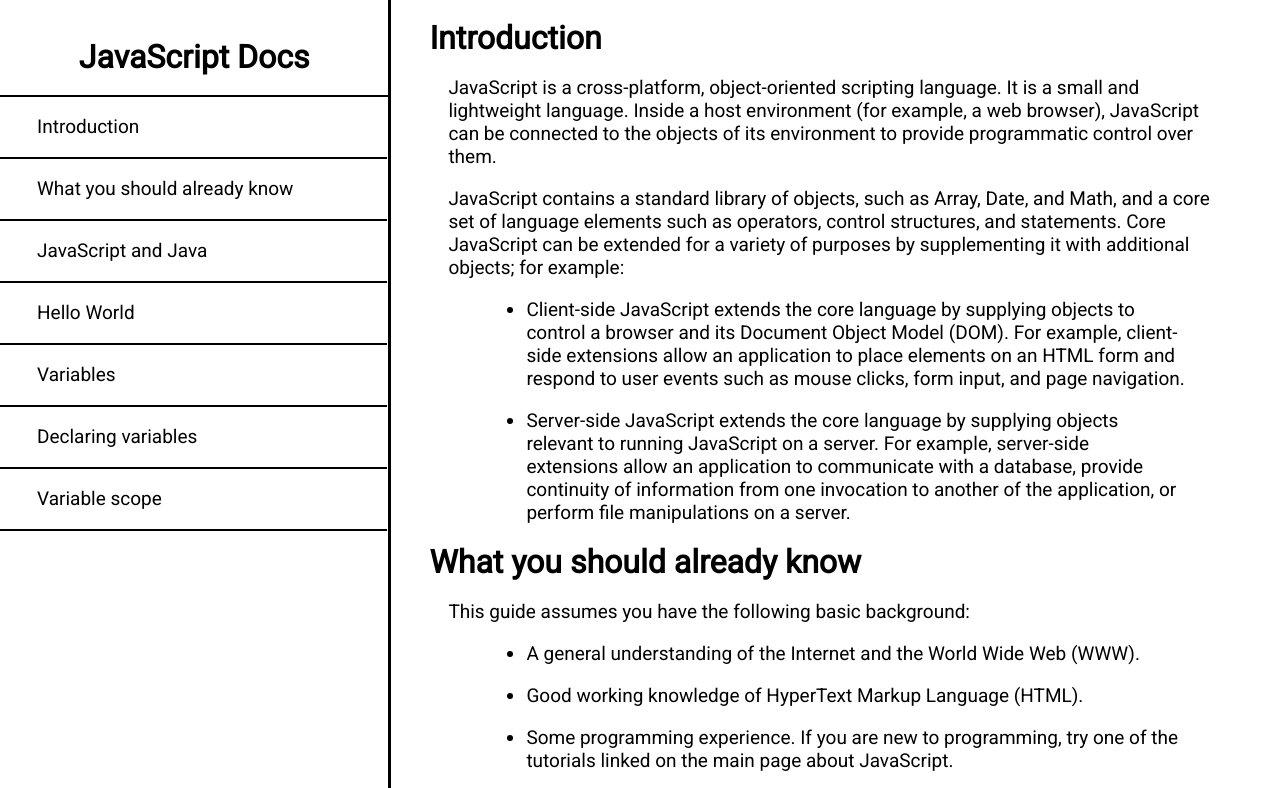
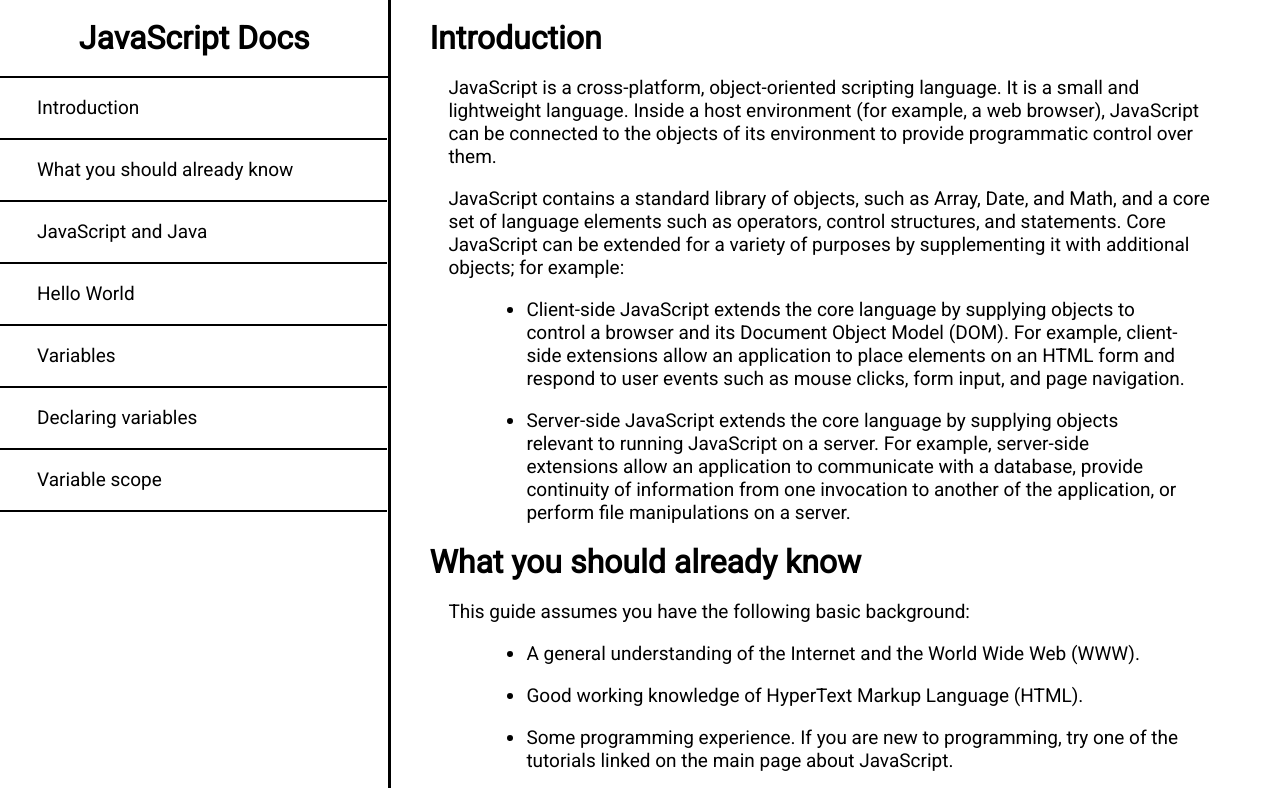
Before and after one commit to egome019/techDocPage, a plain HTML site: page index.html in a window 1280 px wide. Shown: the top 788 px of the page. Drawn offline with Linux system fonts and the light colour scheme.

Commit message:
adjusted some styling

```diff
--- a/styles.css
+++ b/styles.css
@@ -20,13 +20,12 @@ header {
 nav {
 	display: flex;
 	flex-direction: column;
-	width: 100%;
+	max-width: 100%;
 }
 
 nav header {
 	border-bottom: 2px solid #000;
-	overflow-x: auto;
-	margin: 1rem 0 0 0 !important;
+	margin: 0 !important;
 	padding: 1rem 0;
 	text-align: center;
 }
@@ -63,14 +62,14 @@ code {
 
 #main-doc {
 	border-left: 3px solid #000;
-	height: 100vh;
+	max-height: 200vh;
 }
 
 #main-doc section {
 	margin: 1rem;
 }
 
-@media (max-width: 815.5px) {
+@media (max-width: 1020.5px) {
 	body {
 		display: flex;
 		flex-direction: column;
```
